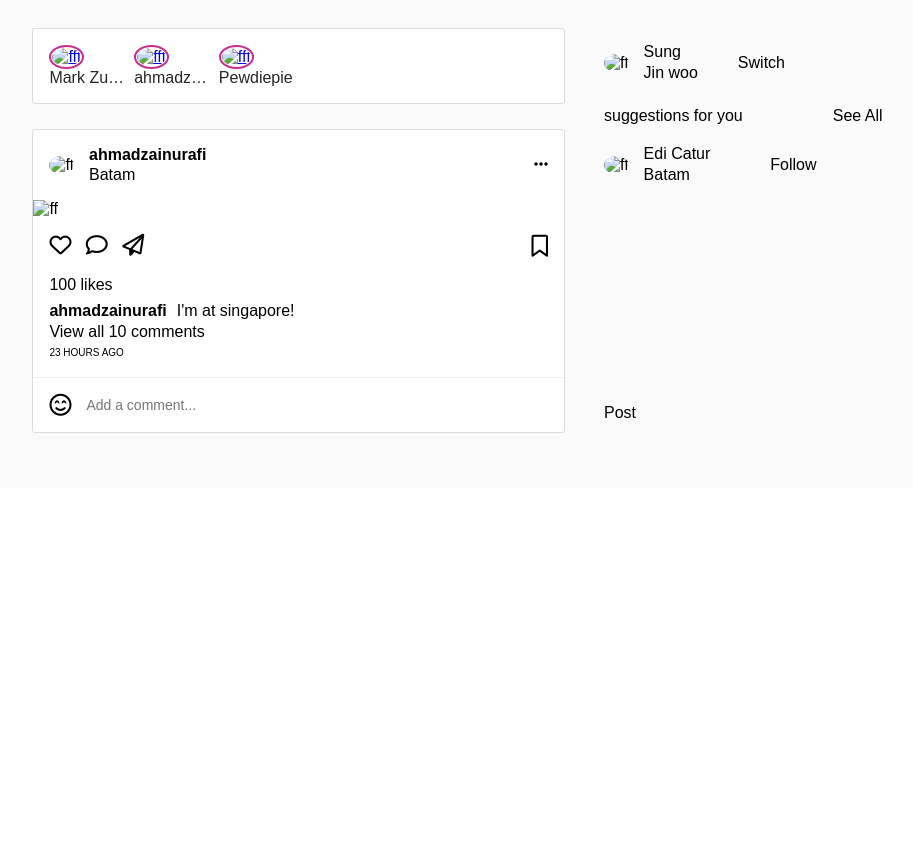
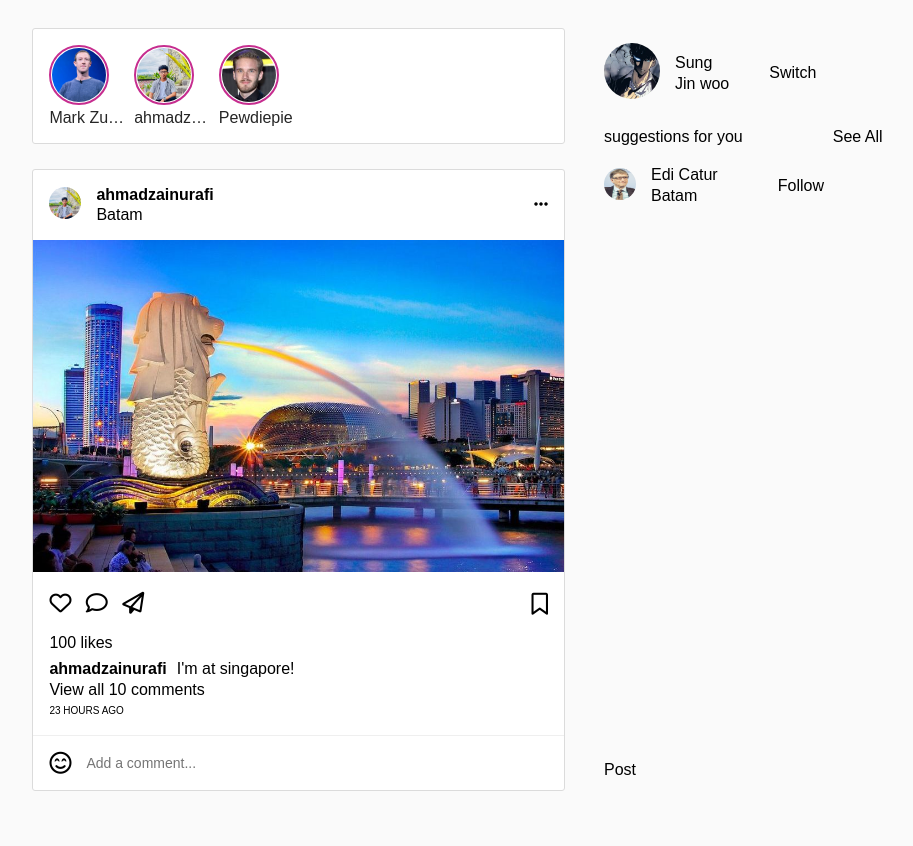
Before and after one commit to Usupek/Instagram_clone, a plain HTML site: page index.html in a window 1280 px wide. Shown: the part 59-905 px from the top of the page, without its empty margins (198-1111 px from the left). Before the commit the page ends 800 px from the top, so only its background shows below. Drawn offline with Linux system fonts and the light colour scheme; the site is published under a folder, as on GitHub Pages, so addresses that start at the root find nothing.

Commit message:
Update index.html

```diff
--- a/index.html
+++ b/index.html
@@ -6,13 +6,13 @@
     <title>Instagram</title>
     <link rel="stylesheet" href="style.css">
     <link rel="stylesheet" href="https://cdnjs.cloudflare.com/ajax/libs/font-awesome/6.4.2/css/all.min.css"/>
-    <link rel="icon" href="/Images/instagram_logo.png">
+    <link rel="icon" href="Images/instagram_logo.png">
 </head>
 <body>
     <div class="insta">
         <header>
             <div class="logo">
-                <img src="/Images/instagram_text.png" alt="**"
+                <img src="Images/instagram_text.png" alt="**"
                 height="35px">
             </div>
             <div class="search-box">
@@ -26,7 +26,7 @@
                     <li><a href="#"><i class="far fa-plus-square"></i></a></li>
                     <li><a href="#"><i class="far fa-compass"></i></a></li>
                     <li><a href="#"><i class="far fa-heart"></i></a></li>
-                    <li><a href="#"><img src="/Images/sung jin woo.jpg" alt="ff"></a></li>
+                    <li><a href="#"><img src="Images/sung jin woo.jpg" alt="ff"></a></li>
                 </ul>
             </nav>
         </header>
@@ -35,15 +35,15 @@
             <div class="left-side">
                 <div class="story">
                     <div class="stories">
-                        <a href="#"><img src="/Images/mark_zuckerburg.jpg" width="60" height="60" alt="fff"></a>
+                        <a href="#"><img src="Images/mark_zuckerburg.jpg" width="60" height="60" alt="fff"></a>
                         <p>Mark Zuckerburg</p>
                     </div>
                     <div class="stories">
-                        <a href="#"><img src="/Images/foto_profil.jpg" width="60" height="60" alt="fff"></a>
+                        <a href="#"><img src="Images/foto_profil.jpg" width="60" height="60" alt="fff"></a>
                         <p>ahmadzainurafi</p>
                     </div>
                     <div class="stories">
-                        <a href="#"><img src="/Images/Pewdiepie.jpg" width="60" height="60" alt="fff"></a>
+                        <a href="#"><img src="Images/Pewdiepie.jpg" width="60" height="60" alt="fff"></a>
                         <p>Pewdiepie</p>
                     </div>
                 </div>
@@ -51,7 +51,7 @@
                     <div class="post-title">
                         <div class="post-left">
                             <div class="image">
-                                <img src="/Images/foto_profil.jpg" alt="ff" width="32" height="32">
+                                <img src="Images/foto_profil.jpg" alt="ff" width="32" height="32">
                             </div>
                             <div class="details">
                                 <p class="name">ahmadzainurafi</p>
@@ -64,7 +64,7 @@
                     </div>
 
                     <div class="post-content">
-                        <img src="/Images/singapore.jpg" alt="ff" height="600" width="600">
+                        <img src="Images/singapore.jpg" alt="ff" height="600" width="600">
                     </div>
                     <div class="post-footer">
                         <div class="like-share-comment">
@@ -101,7 +101,7 @@
                 <div class="profile-title">
                     <div class="profile-left">
                         <div class="image">
-                            <img src="/Images/sung jin woo.jpg" alt="ff" width="56" height="56">
+                            <img src="Images/sung jin woo.jpg" alt="ff" width="56" height="56">
                         </div>
                         <div class="details">
                             <p class="name">Sung</p>
@@ -120,7 +120,7 @@
                 <div class="suggestions-title">
                     <div class="suggestions-left">
                         <div class="image">
-                            <img src="/Images/bill_gates.jpg" alt="ff" height="32" width="32">
+                            <img src="Images/bill_gates.jpg" alt="ff" height="32" width="32">
                         </div>
                         <div class="details">
                             <p class="name">Edi Catur</p>
```
